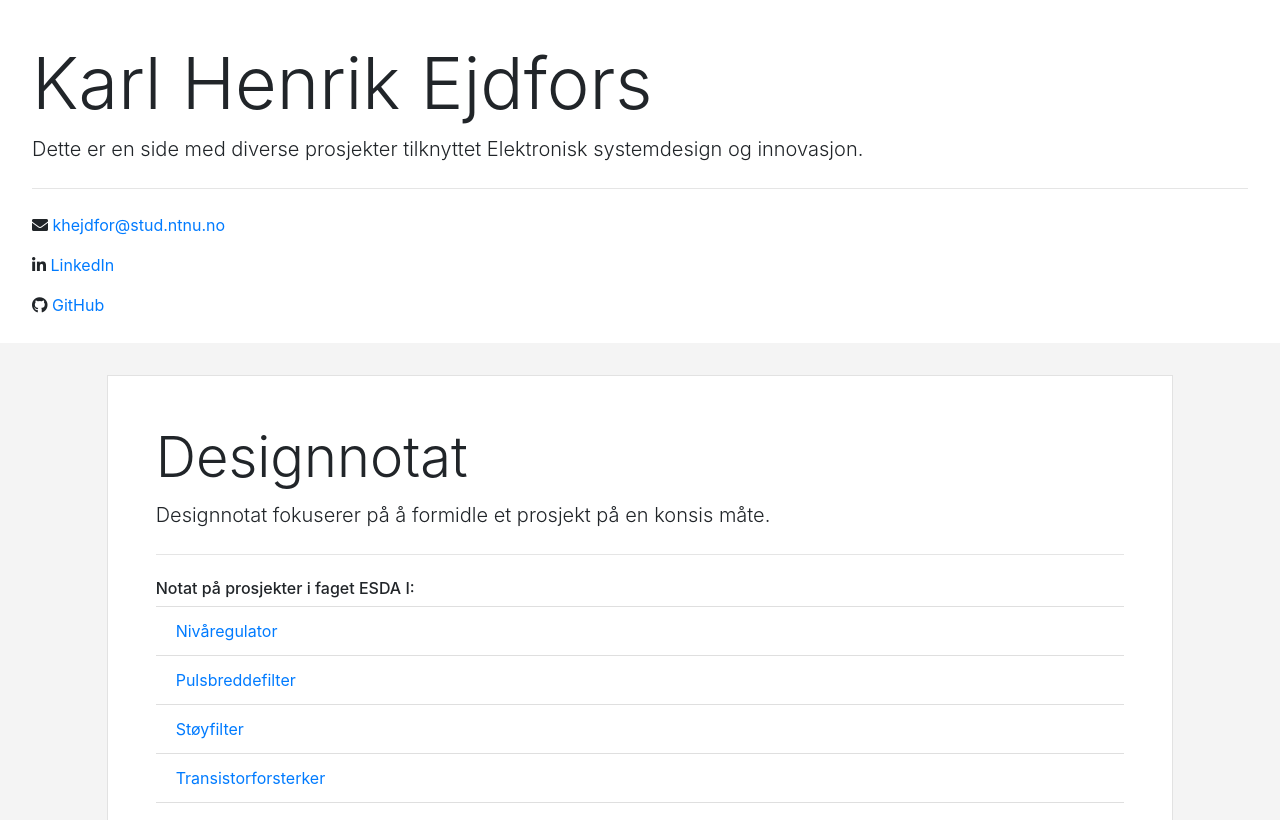
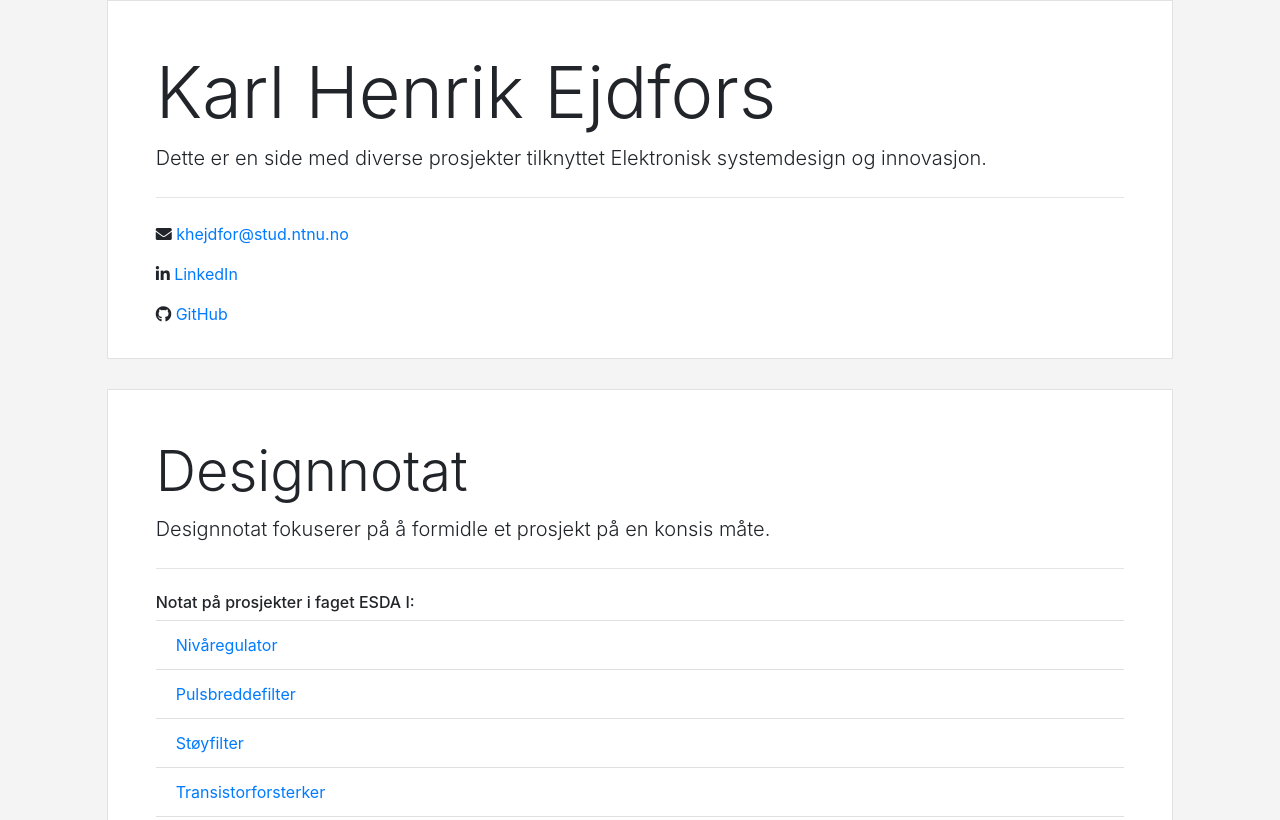
Before and after one commit to khejd/folk.ntnu.no, a plain HTML site: page index.html in a window 1280 px wide. Shown: the top 820 px of the page. Drawn offline with nearby package versions, Linux system fonts and the light colour scheme.

Commit message:
adjustments

```diff
--- a/index.html
+++ b/index.html
@@ -20,7 +20,7 @@
 
 <div class="container-fluid">
     <div class="row">
-        <div class="col-12 jumbotron">
+        <div class="col-12 col-md-10 offset-md-1 jumbotron post">
             <h1 class="display-3">Karl Henrik Ejdfors</h1>
             <p class="lead">Dette er en side med diverse prosjekter tilknyttet Elektronisk systemdesign og innovasjon.</p>
             <hr class="my-4">
```
